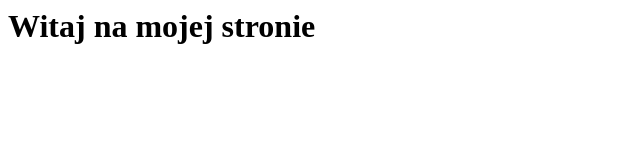
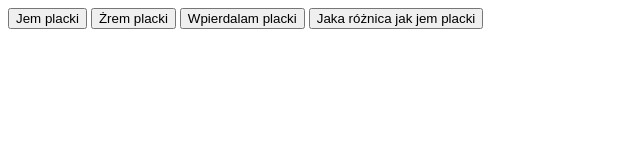
Before and after one commit to cashanblack/kodilla_javascripts, a plain HTML site: page index.html in a window 1280 px wide. Shown: the whole page, without its empty margins (0-640 px from the left). Drawn offline with Linux system fonts and the light colour scheme.

Commit message:
ex9 completted

```diff
--- a/index.html
+++ b/index.html
@@ -5,7 +5,10 @@
 		<link rel="stylesheet" href="css/style.css">
 	</head>
 	<body>
-		<h1> Witaj na mojej stronie </h1>
+		<button class="button">Jem placki</button>
+		<button class="button">Żrem placki</button>
+		<button class="button">Wpierdalam placki</button>
+		<button class="button">Jaka różnica jak jem placki</button>
 		<script type="text/javascript" src="js/scripts.js"></script>
 	</body>
 </html>
--- a/js/scripts.js
+++ b/js/scripts.js
@@ -0,0 +1,8 @@
+var eatPlacki = document.getElementsByClassName('button');
+
+console.log(eatPlacki);
+
+for (var i = 0 ; i < eatPlacki.length; i++) {
+	console.log(eatPlacki[i].innerText);
+}
+// bose - może choć teraz formatowanie będzie ok...
```
